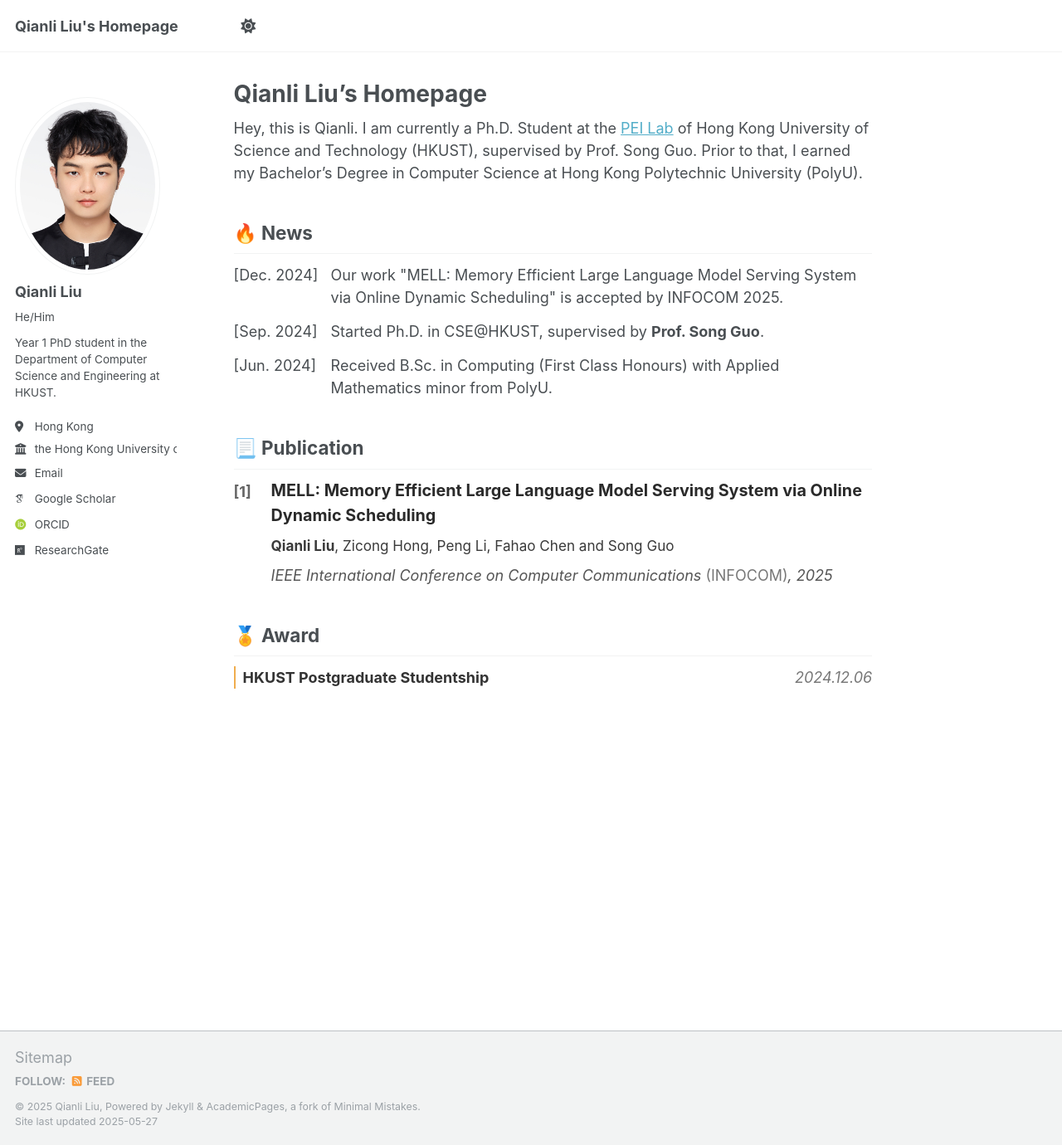
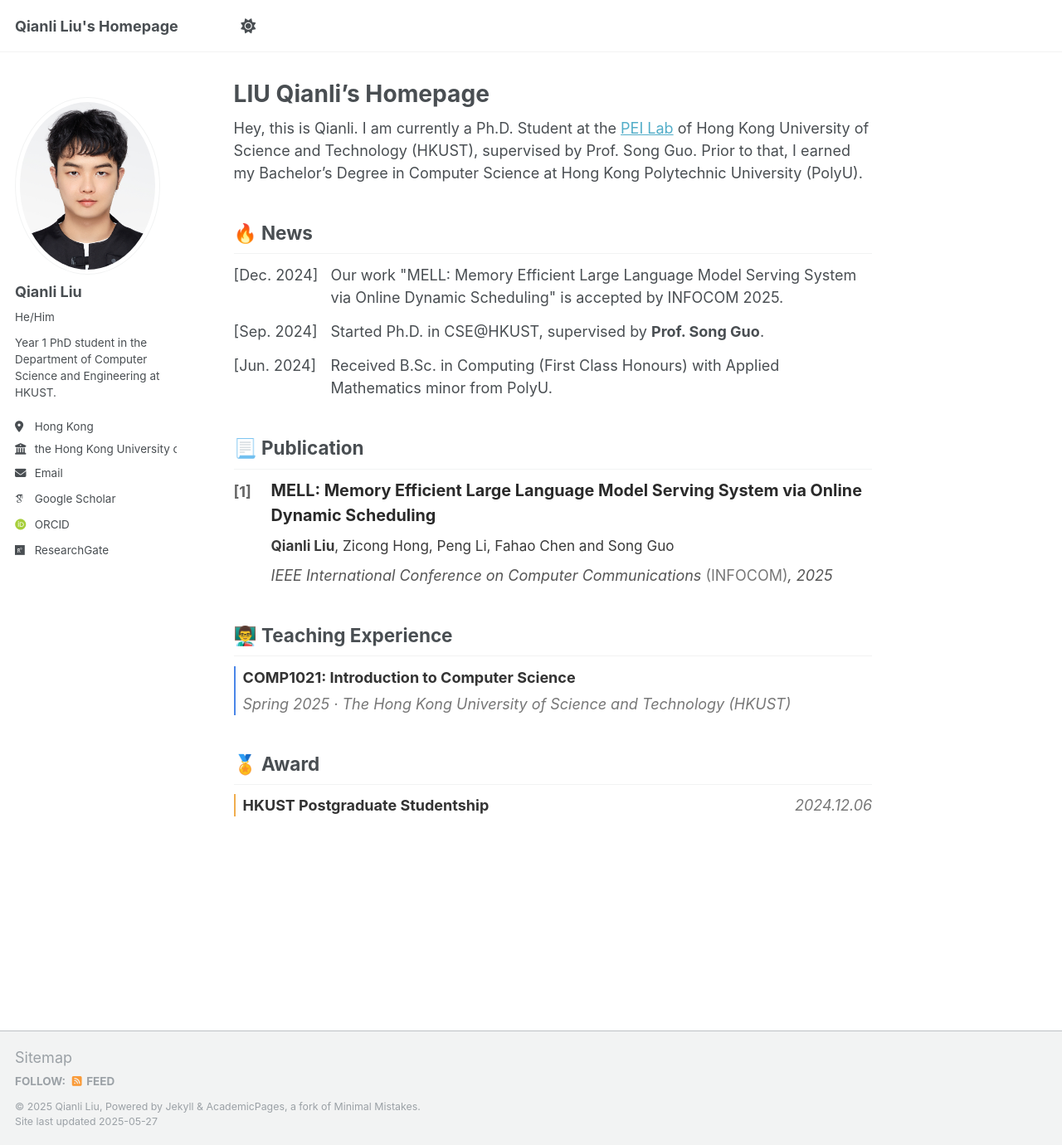
Before and after one commit to Liu-KM/liu-km.github.io, a Jekyll site: the page built from _pages/about.md, in a window 1280 px wide and 1380 px high. Shown: the whole window at 83% size. Built offline with Jekyll 4.4.1, drawn with Linux system fonts in a browser that asks for light colours; some web fonts are replaced.

Commit message:
update about

```diff
--- /dev/null
+++ b/_data/teaching.yml
@@ -0,0 +1,4 @@
+- course: "COMP1021: Introduction to Computer Science"
+  # role: "Teaching Assistant"
+  institution: "The Hong Kong University of Science and Technology (HKUST)"
+  semester: "Spring 2025"
--- a/_pages/about.md
+++ b/_pages/about.md
@@ -1,6 +1,6 @@
 ---
 permalink: /
-title: "Qianli Liu's Homepage"
+title: "LIU Qianli's Homepage"
 author_profile: true
 redirect_from:
   - /about/
@@ -54,6 +54,9 @@ redirect_from:
 
 .pub-links {
   margin-top: 0.5rem !important;
+  margin-right: 0.5rem !important;
+  text-decoration: none !important;
+  color: #2a76dd !important;
 }
 
 .pub-links a {
@@ -105,6 +108,33 @@ redirect_from:
   display: inline !important;
   flex: 1 !important;
 }
+
+/* 教学经历的样式 */
+.teaching-container {
+  margin-bottom: 2rem !important;
+}
+
+.teaching-item {
+  margin-bottom: 1rem !important;
+  padding-left: 0.5rem !important;
+  border-left: 2px solid #4a86e8 !important;
+}
+
+.teaching-course {
+  font-weight: bold !important;
+  color: #333 !important;
+  margin-bottom: 0.3rem !important;
+}
+
+.teaching-role {
+  display: inline-block !important;
+  margin-left: 0.5rem !important;
+}
+
+.teaching-info {
+  color: #777 !important;
+  font-style: italic !important;
+}
 </style>
 
 Hey, this is Qianli. I am currently a Ph.D. Student at the [PEI Lab](https://peilab.netlify.app/) of Hong Kong University of Science and Technology (HKUST), supervised by Prof. Song Guo. Prior to that, I earned my Bachelor's Degree in Computer Science at Hong Kong Polytechnic University (PolyU).
@@ -146,6 +176,17 @@ Hey, this is Qianli. I am currently a Ph.D. Student at the [PEI Lab](https://pei
 {% endfor %}
 </div>
 
+
+## 👨‍🏫 Teaching Experience
+<div class="teaching-container">
+{% for item in site.data.teaching %}
+  <div class="teaching-item">
+    <div class="teaching-course">{{ item.course }}</div>
+    <div class="teaching-info">{{ item.semester }} · {{ item.institution }}</div>
+  </div>
+{% endfor %}
+</div>
+
 ## 🏅 Award
 <div class="awards-container">
 {% for award in site.data.awards %}
```
